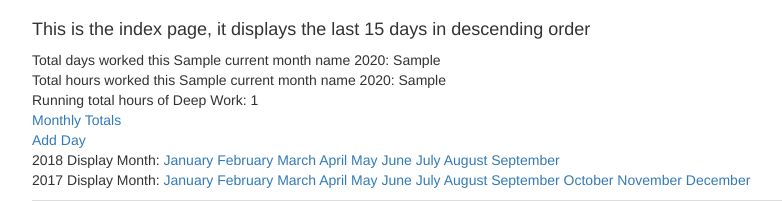
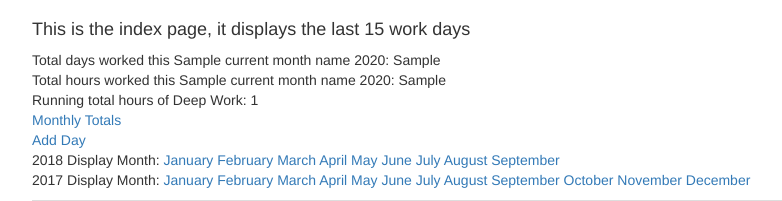
Before and after one commit to thomasjohncole/deepwork2, a Flask app: template templates/index.html in a window 1280 px wide. Shown: the part 65-266 px from the top of the page, without its empty margins (38-820 px from the left). Run offline with Flask 2, Linux system fonts and the light colour scheme; the template is opened without the code that fills it: most values are stand-ins (such as "Sample title", 1, 10 or a date in 2020); some libraries are stand-ins or nearby versions.

Commit message:
Edit task list and index template

```diff
--- a/templates/index.html
+++ b/templates/index.html
@@ -8,7 +8,7 @@
         <h2 class="text-center"><a href={{url_for('indexPage')}}>Deep Work:</a><small> "The ability to focus without distraction on a cognitively demanding task."</small></h2>
     </nav>
 
-    <h4>This is the index page, it displays the last 15 days in descending order</h4>
+    <h4>This is the index page, it displays the last 15 work days</h4>
 
     Total days worked this {{ current_month_name }} {{ year }}: {{ days_worked_month[0] }} </br>
         Total hours worked this {{ current_month_name }} {{ year }}: {{ hours_worked_month[0] }} </br>
```
Also changed, not shown: README.md.
